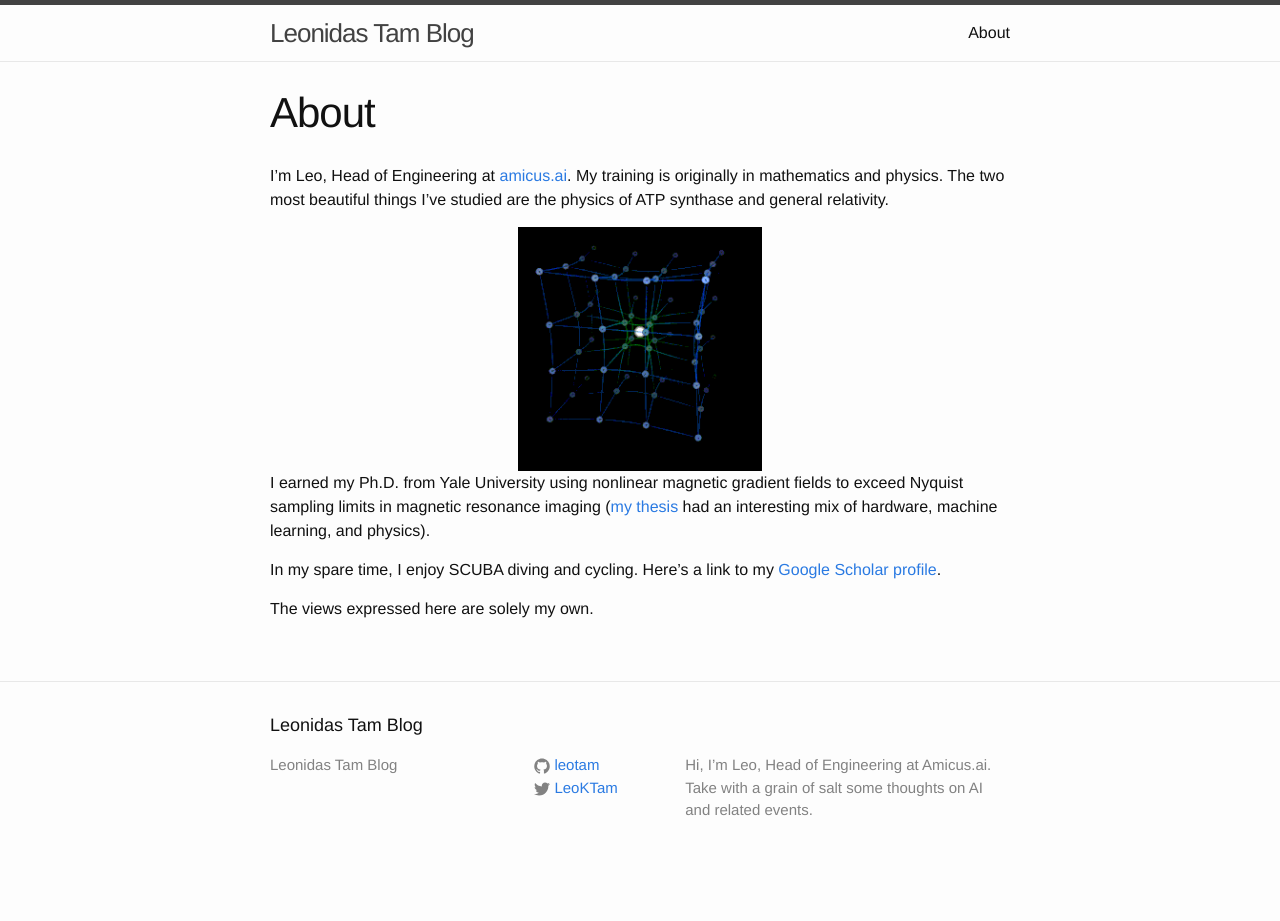
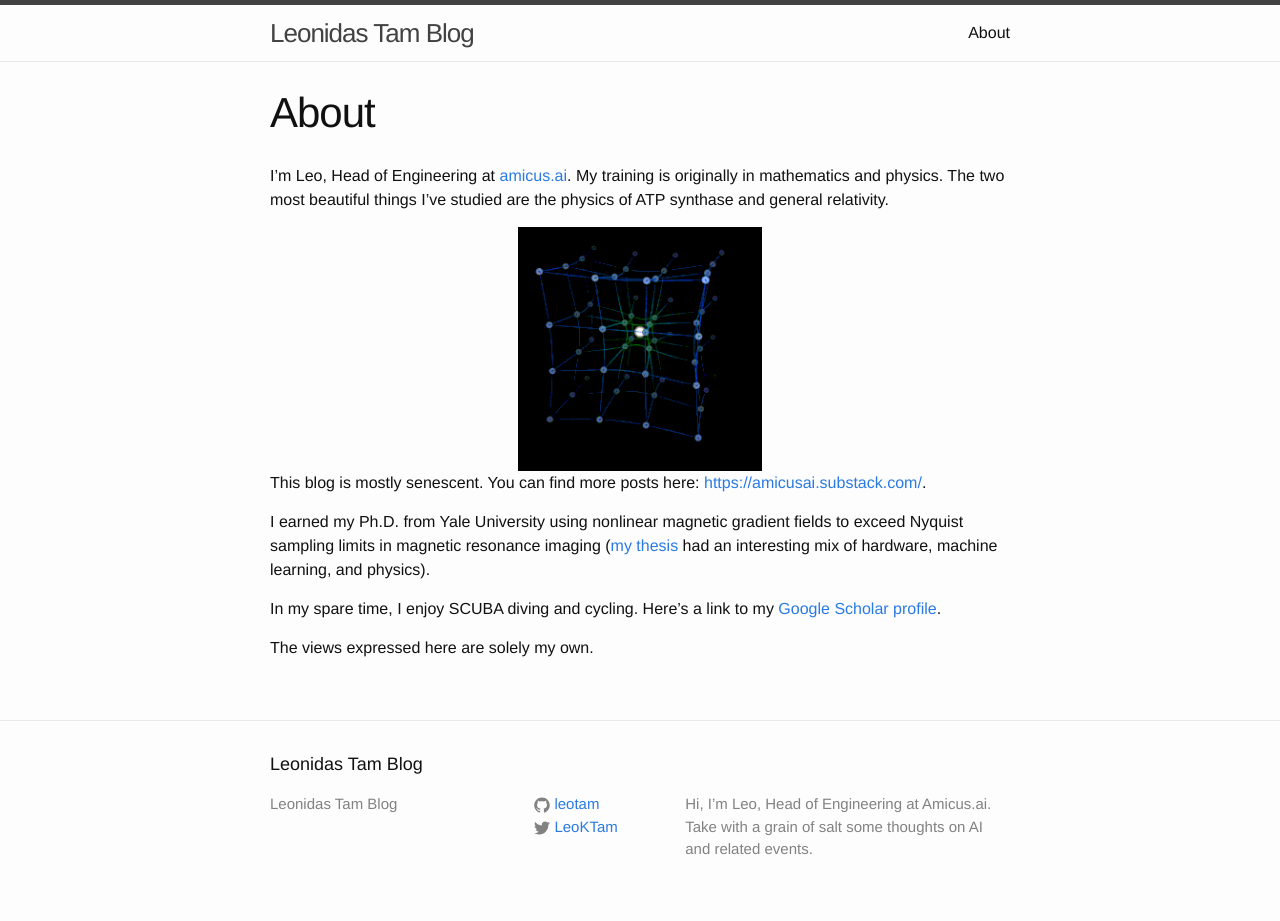
Before and after one commit to leotam/leotam.github.io, a Jekyll site: the page built from about.md, in a window 1280 px wide. Built offline with Jekyll 4.4.1, drawn with Linux system fonts in a browser that asks for light colours; before the commit the page ends 900 px from its top, so only the background shows below that.

Commit message:
blog update

```diff
--- a/about.md
+++ b/about.md
@@ -10,6 +10,8 @@ I'm Leo, Head of Engineering at [amicus.ai](https://www.amicus.ai/).  My trainin
     <img width="33%" src="{{ site.url }}/assets/GRdistort.gif">
 </div>
 
+This blog is mostly senescent. You can find more posts here: [https://amicusai.substack.com/](https://amicusai.substack.com/).
+
 I earned my Ph.D. from Yale University using nonlinear magnetic gradient fields to exceed Nyquist sampling limits in magnetic resonance imaging ([my thesis][nlgthesis] had an interesting mix of hardware, machine learning, and physics).
 
 In my spare time, I enjoy SCUBA diving and cycling.  Here's a link to my [Google Scholar profile][scholar].
```
